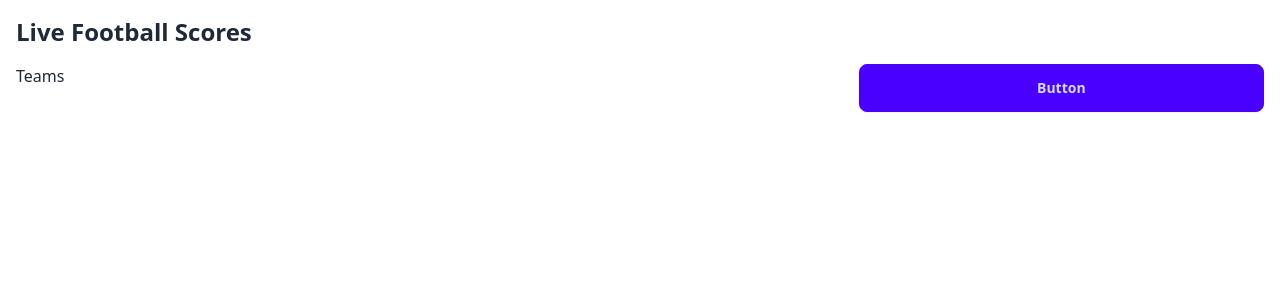
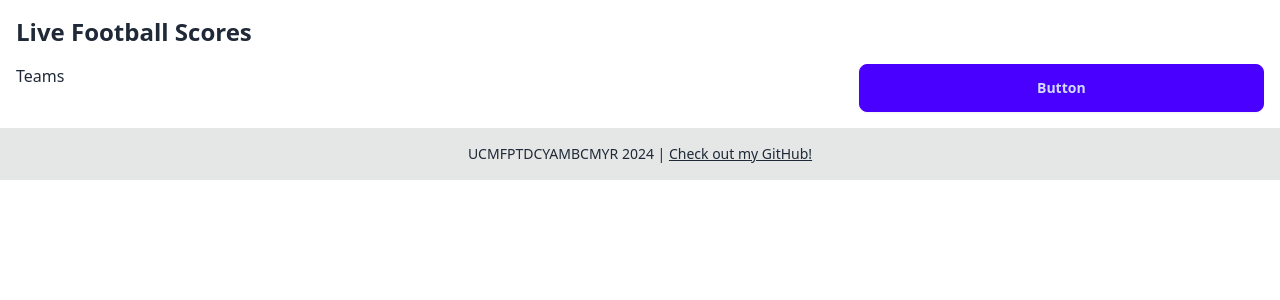
Before and after one commit to matthewkdies/football-pool, a Flask app: page / in a window 1280 px wide. Shown: the part 68-368 px from the top of the page. Run offline with Flask 3, Linux system fonts and the light colour scheme; data that the repository does not hold is empty; style sheets or scripts are compiled from the project's sources; parts of the project's set-up code (start-up, migrations or seed data) failed here and were passed over.

Commit message:
Adding footer.

```diff
--- a/apps/football_pool/templates/base.html
+++ b/apps/football_pool/templates/base.html
@@ -30,7 +30,7 @@
     </main>
 
     <footer>
-        <!-- Footer content -->
+        {% include 'layout/footer.html' %}
     </footer>
 
     <!-- scripts -->
--- /dev/null
+++ b/apps/football_pool/templates/layout/footer.html
@@ -0,0 +1,5 @@
+<footer class="footer footer-center bg-base-300 text-base-content p-4">
+    <aside>
+      <p id="footer-text">UCMFPTDCYAMBCMYR 2024 | <a class="link" href="https://github.com/matthewkdies"> Check out my GitHub!</a></p>
+    </aside>
+</footer>
```
